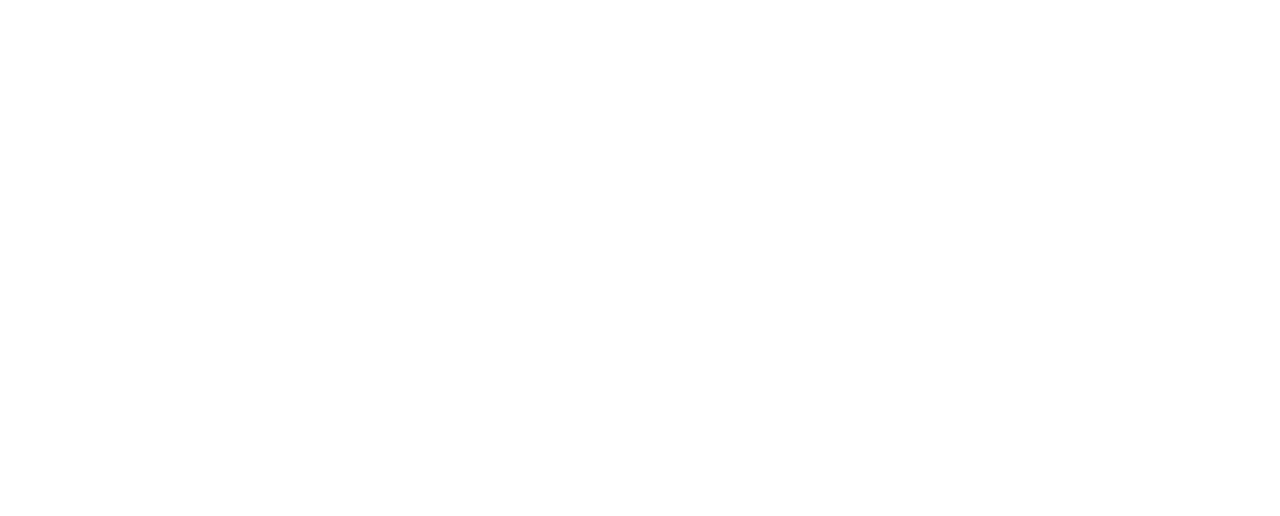
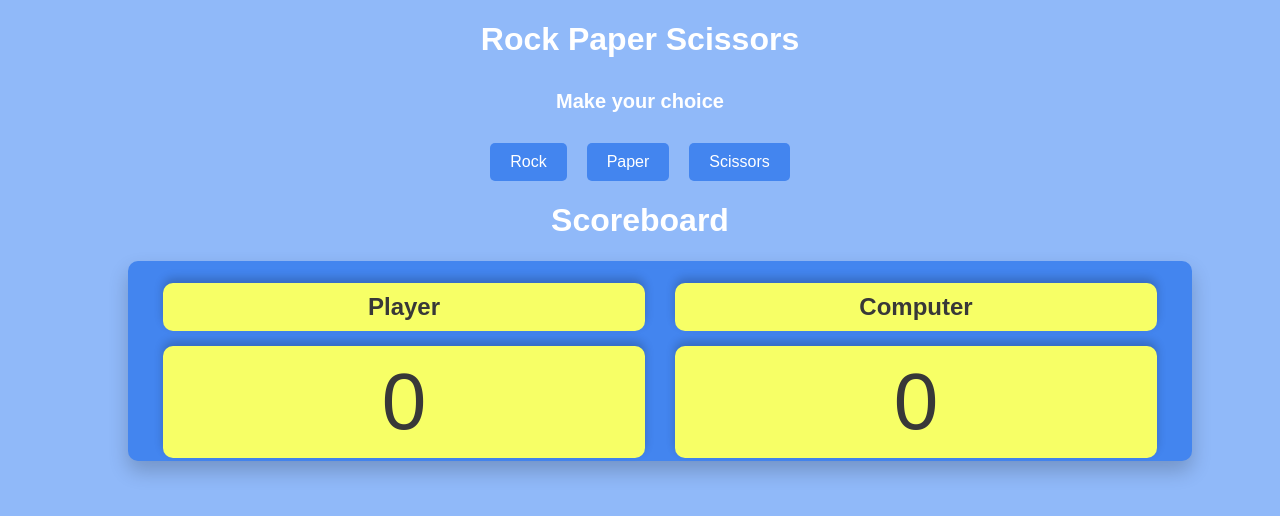
Before and after one commit to mdhazar/Rock_Paper_Scissors, a plain HTML site: page index.html in a window 1280 px wide. Drawn offline with Linux system fonts and the light colour scheme.

Commit message:
Add style.css and update index.html and script.js

```diff
--- a/index.html
+++ b/index.html
@@ -4,6 +4,29 @@
     <meta charset="UTF-8" />
     <meta name="viewport" content="width=device-width, initial-scale=1.0" />
     <title>Rock_Paper_Scissors</title>
+    <link rel="stylesheet" href="style.css" />
+  </head>
+  <body>
+    <h1>Rock Paper Scissors</h1>
+    <p>Make your choice</p>
+    <div class="buttons">
+      <button id="rock">Rock</button>
+      <button id="paper">Paper</button>
+      <button id="scissors">Scissors</button>
+    </div>
+    <h1>Scoreboard</h1>
+    <div class="scorecontainer">
+      <div class="btncontainer">
+        <h2>Player</h2>
+        <div class="btn" id="player">0</div>
+      </div>
+      <div class="btncontainer">
+        <h2>Computer</h2>
+        <div class="btn" id="computer">0</div>
+      </div>
+      <div class="result"></div>
+    </div>
+
     <script src="script.js"></script>
-  </head>
+  </body>
 </html>
--- a/script.js
+++ b/script.js
@@ -1,3 +1,13 @@
+const rockBtn = document.querySelector("#rock");
+const paperBtn = document.querySelector("#paper");
+const scissorsBtn = document.querySelector("#scissors");
+const playerScoreElement = document.getElementById("player");
+const computerScoreElement = document.getElementById("computer");
+
+rockBtn.addEventListener("click", () => playGame("rock"));
+paperBtn.addEventListener("click", () => playGame("paper"));
+scissorsBtn.addEventListener("click", () => playGame("scissors"));
+
 const getComputerChoice = () => {
   const randomNumber = Math.floor(Math.random() * 3);
   switch (randomNumber) {
@@ -10,9 +20,8 @@ const getComputerChoice = () => {
   }
 };
 const determineWinner = (playerSelection, computerSelection) => {
-  playerSelection = playerSelection.toLowerCase();
-
   if (playerSelection === computerSelection) {
+    alert("The game is a tie!");
     return "The game is a tie!";
   }
   if (playerSelection === "rock") {
@@ -37,12 +46,22 @@ const determineWinner = (playerSelection, computerSelection) => {
     }
   }
 };
-const game = () => {
-  for (let i = 0; i < 5; i++) {
-    let playerSelection = prompt("Choose rock, paper or scissors");
-    const computerSelection = getComputerChoice();
-    console.log("You threw: " + playerSelection);
-    console.log("The computer threw: " + computerSelection);
-    console.log(determineWinner(playerSelection, computerSelection));
+let playerScore = 0;
+let computerScore = 0;
+
+const playGame = (playerSelection) => {
+  const computerSelection = getComputerChoice();
+  console.log("You threw: " + playerSelection);
+  console.log("The computer threw: " + computerSelection);
+
+  const result = determineWinner(playerSelection, computerSelection);
+  console.log(result);
+  if (result.includes("You won!")) {
+    playerScore++;
+  } else if (result.includes("computer")) {
+    computerScore++;
   }
+
+  playerScoreElement.textContent = playerScore;
+  computerScoreElement.textContent = computerScore;
 };
--- /dev/null
+++ b/style.css
@@ -0,0 +1,74 @@
+body {
+  background-color: #90b9f9;
+  margin: 0;
+  font-family: "Rubik", sans-serif;
+}
+h1 {
+  color: #fff;
+  text-align: center;
+}
+
+p {
+  padding: 10px;
+  color: #fff;
+  text-align: center;
+  font-size: 20px;
+  font-weight: 800;
+}
+.buttons {
+  display: flex;
+  justify-content: center;
+  margin-top: 20px;
+}
+button {
+  background-color: #4385ef;
+  color: #fff;
+  font-size: 16px;
+  padding: 10px 20px;
+  margin: 0 10px;
+  cursor: pointer;
+  border: none;
+  border-radius: 5px;
+}
+button:hover {
+  background-color: #345ca6;
+}
+.scorecontainer {
+  display: flex;
+  align-items: center;
+  justify-content: center;
+  height: 10em;
+  width: 80%;
+  margin-left: 10%;
+  background-color: #4385ef;
+  padding: 20px;
+  border-radius: 10px;
+  position: relative;
+  z-index: 0;
+  box-shadow: 0px 10px 20px rgba(0, 0, 0, 0.2);
+}
+
+.btncontainer {
+  flex: 1;
+  text-align: center;
+  margin: 0 15px;
+}
+h2 {
+  font-size: 24px;
+  background-color: #f7ff66;
+  color: #383838;
+  border-radius: 10px;
+  font-weight: 800;
+  padding: 10px 15px;
+  box-shadow: 0 -5px 10px rgba(0, 0, 0, 0.2);
+  margin-bottom: 15px;
+}
+
+.btn {
+  font-size: 80px;
+  background-color: #f7ff66;
+  color: #383838;
+  border-radius: 10px;
+  padding: 10px;
+  box-shadow: 0 -5px 10px rgba(0, 0, 0, 0.2);
+}
```
